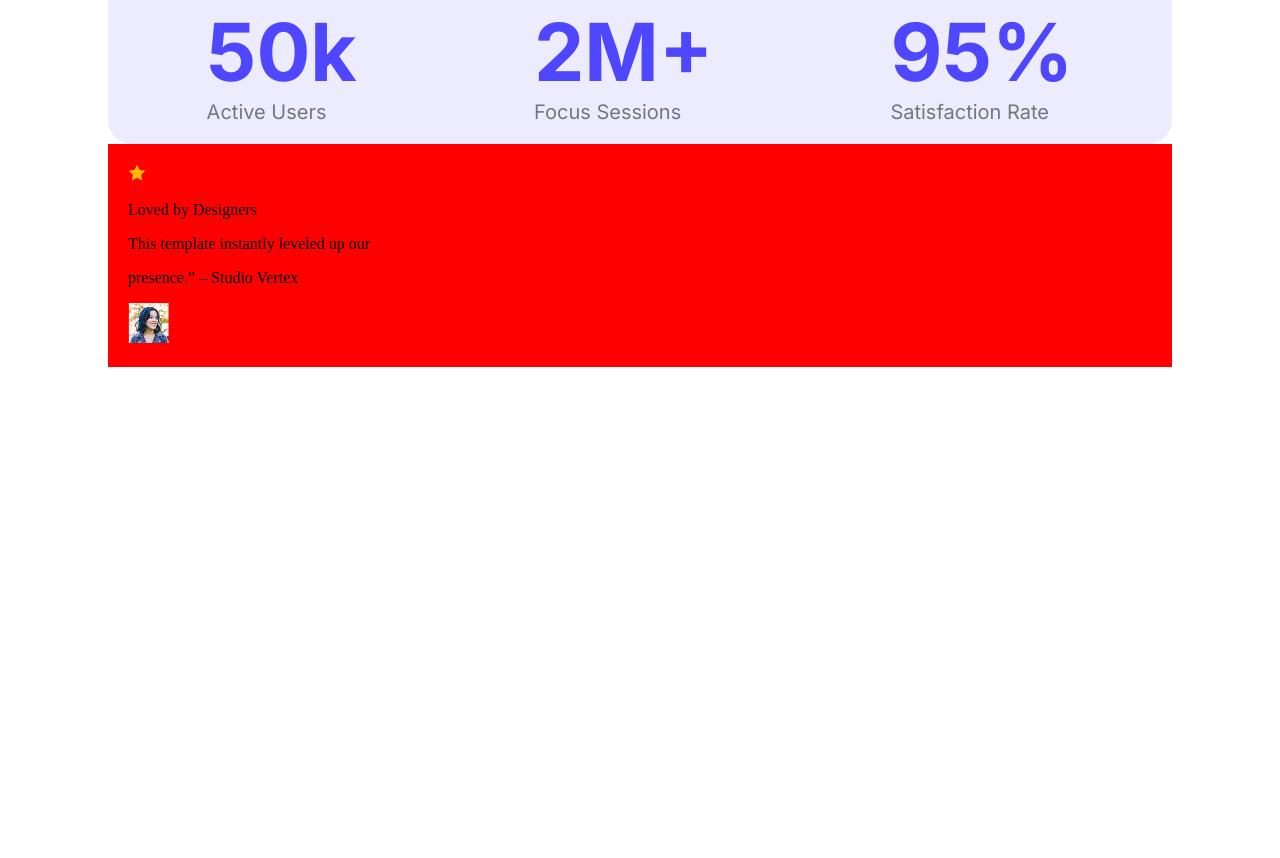
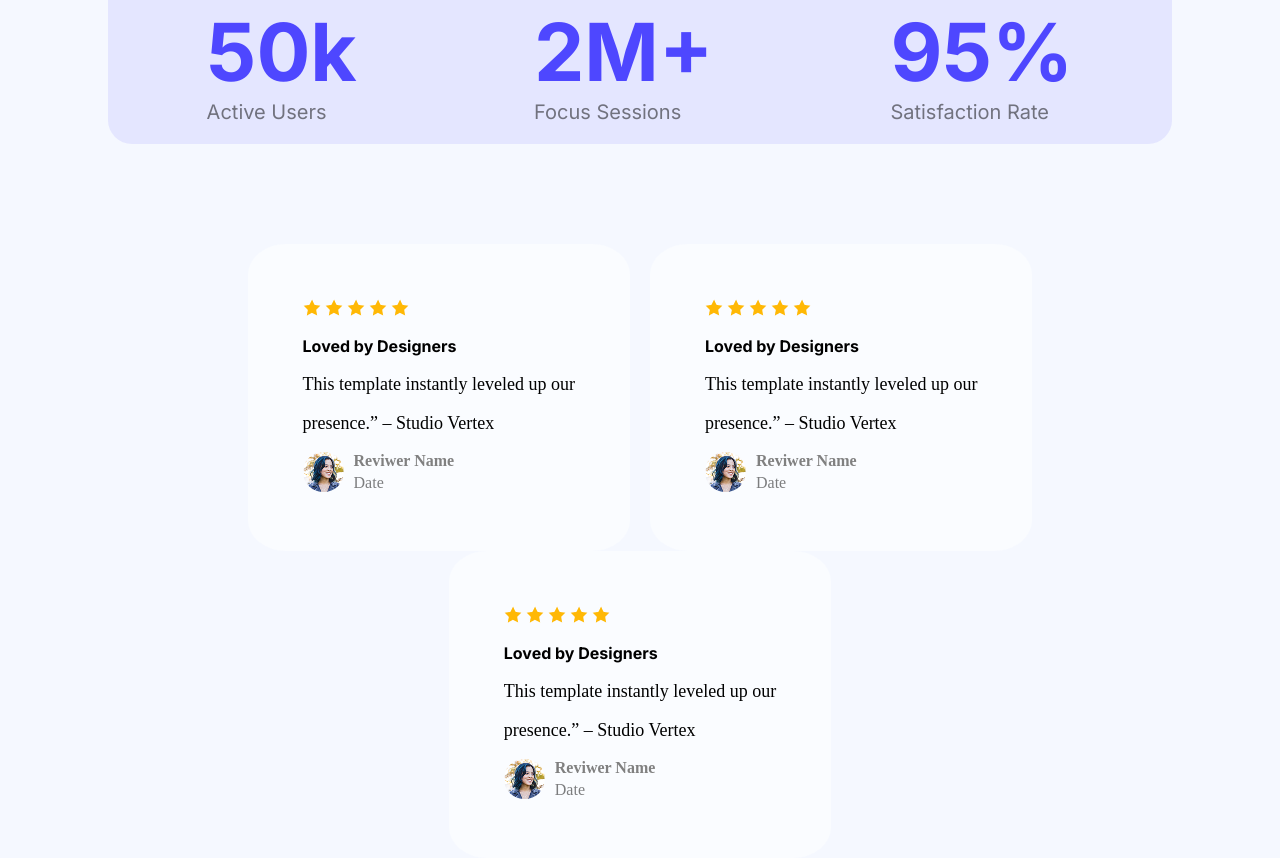
Before and after one commit to MAHIN951NB/assignment1, a plain HTML site: page web.html in a window 1280 px wide. Shown: the part 1480-2338 px from the top of the page. Before the commit the page ends 1847 px from the top, so only its background shows below. Drawn offline with Linux system fonts and the light colour scheme.

Commit message:
mycommit

```diff
--- a/style.css
+++ b/style.css
@@ -1,6 +1,7 @@
 body{
     padding: 0%;
     margin: 0%;
+    background-color: #F5F8FF;
 }
 :root{
     --col:#4E47FF;
@@ -125,6 +126,11 @@ header{
     font-size: 42px;
     text-align: center;
 }
+#seven{
+    font-size: 16px;
+    font-family: inter;
+    font-weight: bold;
+}
 .numbers{
     display: flex;
     gap: 20px;
@@ -144,9 +150,44 @@ header{
     opacity: 50%;
 }
 .card_temp{
-    background-color: red;
     width: 80%;
     margin: auto;
-    padding: 20px;
+    display: flex;
+    justify-content: center;
+    align-items: center;
+    flex-wrap: wrap;
+    column-gap: 20px;
+    margin-top: 100px;
 
 }
+#eight,#nine{
+    font-size: inter;
+    font-size: 18px;
+    color: black;
+
+}
+.reviewer{
+    color: gray;
+    font-weight: bold;
+}
+.date{
+    color: black;
+    opacity: 0.5;
+}
+.comboimage{
+    width: 100%;
+    border-radius: 50%;
+}
+.combo{
+    display: flex;
+    gap: 10px;
+}
+.comb_info{
+    display: grid;
+    grid-template-columns: 1fr;
+}
+.cards{
+    background-color: #FAFCFF;
+    padding: 55px;
+    border-radius: 10%;
+}
--- a/web.html
+++ b/web.html
@@ -59,14 +59,70 @@
         </section>
         <section>
             <div class="card_temp">
-                <div class="card_1">
-                    <div class="star_img"><img src="img/icon-star.png" alt="star image"></div>
+                <div class="card_1 cards">
+                    <div class="star_img">
+                        <img src="img/icon-star.png" alt="star image">
+                        <img src="img/icon-star.png" alt="star image">
+                            <img src="img/icon-star.png" alt="star image">
+                              <img src="img/icon-star.png" alt="star image">
+                                <img src="img/icon-star.png" alt="star image">
+                    </div>
                     <div class="designers">
                         <p id="seven">Loved by Designers</p>
                         <p id="eight">This template instantly leveled up our</p>
                         <p id="nine">presence.” – Studio Vertex</p>
                         <div class="combo">
-                            <div class="comb_img"><img src="img/avatar.png" alt=""></div>
+                            <div class="comb_img"><img class="comboimage" src="img/avatar.png" alt="Female"></div>
+                            <div class="comb_info">
+                                <div class="reviewer">Reviwer Name</div>
+                                <div class="date">Date</div>
+                            </div>
+                        </div>
+                    </div>
+                </div>
+
+
+                 <div class="card_2 cards">
+                    <div class="star_img">
+                        <img src="img/icon-star.png" alt="star image">
+                        <img src="img/icon-star.png" alt="star image">
+                            <img src="img/icon-star.png" alt="star image">
+                              <img src="img/icon-star.png" alt="star image">
+                                <img src="img/icon-star.png" alt="star image">
+                    </div>
+                    <div class="designers">
+                        <p id="seven">Loved by Designers</p>
+                        <p id="eight">This template instantly leveled up our</p>
+                        <p id="nine">presence.” – Studio Vertex</p>
+                        <div class="combo">
+                            <div class="comb_img"><img class="comboimage" src="img/avatar.png" alt="Female"></div>
+                            <div class="comb_info">
+                                <div class="reviewer">Reviwer Name</div>
+                                <div class="date">Date</div>
+                            </div>
+                        </div>
+                    </div>
+                </div>
+
+
+                 <div class="card_3 cards">
+                    <div class="star_img">
+                        <img src="img/icon-star.png" alt="star image">
+                        <img src="img/icon-star.png" alt="star image">
+                            <img src="img/icon-star.png" alt="star image">
+                              <img src="img/icon-star.png" alt="star image">
+                                <img src="img/icon-star.png" alt="star image">
+                    </div>
+                    <div class="designers">
+                        <p id="seven">Loved by Designers</p>
+                        <p id="eight">This template instantly leveled up our</p>
+                        <p id="nine">presence.” – Studio Vertex</p>
+                        <div class="combo">
+                            <div class="comb_img"><img class="comboimage" src="img/avatar.png" alt="Female"></div>
+                            <div class="comb_info">
+                                <div class="reviewer">Reviwer Name</div>
+                                <div class="date">Date</div>
+                            </div>
                         </div>
                     </div>
                 </div>
```
